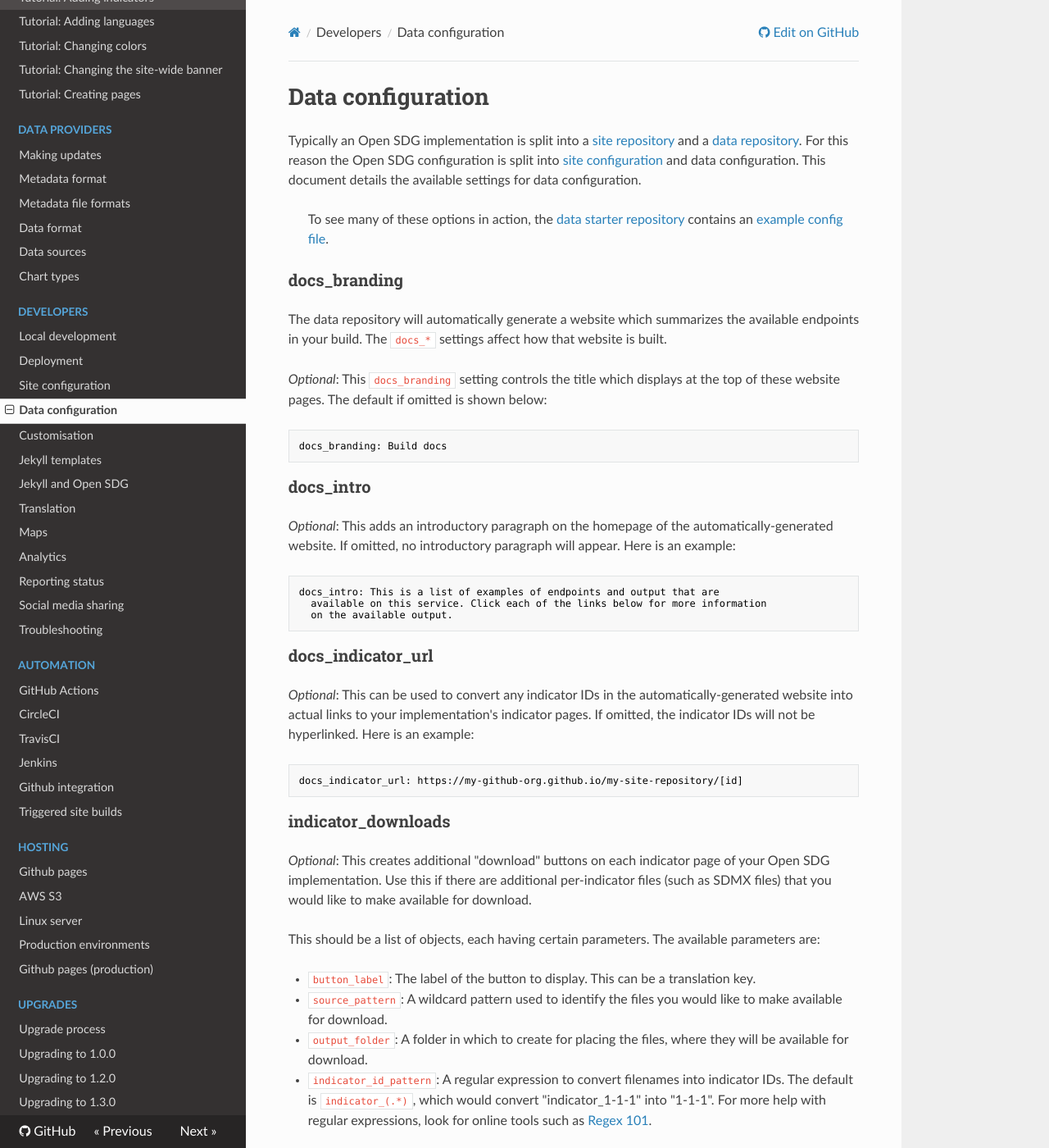
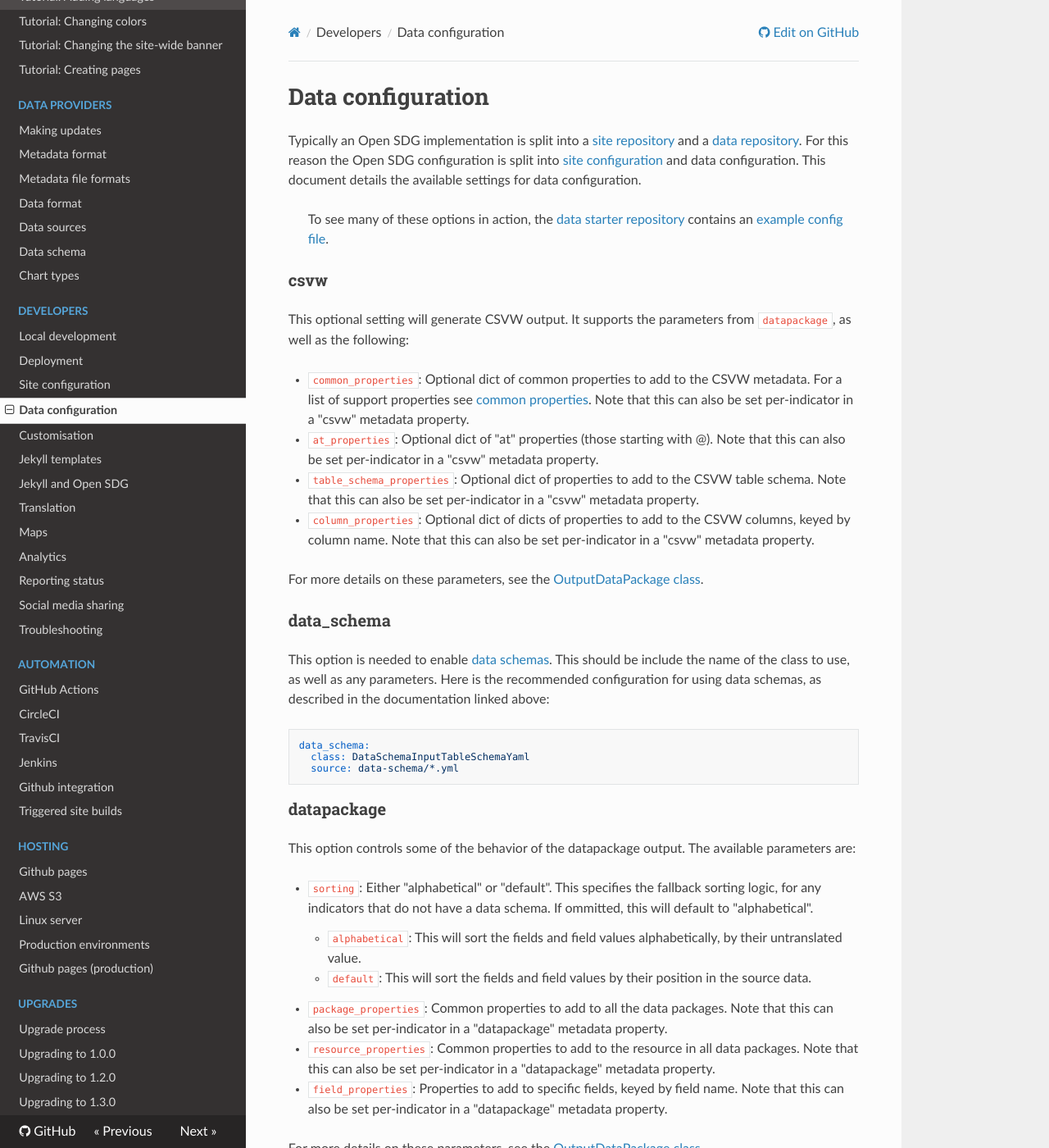
Before and after one commit to open-sdg/open-sdg, an MkDocs documentation site: the page built from docs/data-configuration.md, in a window 1280 px wide and 1400 px high. Shown: the whole window at 82% size. Built offline with MkDocs 1.6.1, drawn with Linux system fonts in a browser that asks for light colours; nearby versions of some CDN libraries; old or Windows-style settings are respelled for this version of MkDocs; some of the changed text lies outside the part shown.

Commit message:
Documentation

````diff
--- a/docs/data-configuration.md
+++ b/docs/data-configuration.md
@@ -3,6 +3,40 @@
 Typically an Open SDG implementation is split into a [site repository](glossary.md#site-repository) and a [data repository](glossary.md#data-repository). For this reason the Open SDG configuration is split into [site configuration](configuration.md) and data configuration. This document details the available settings for data configuration.
 
 > To see many of these options in action, the [data starter repository](https://github.com/open-sdg/open-sdg-data-starter) contains an [example config file](https://github.com/open-sdg/open-sdg-data-starter/blob/develop/data_config.yml).
+
+### csvw
+
+This optional setting will generate CSVW output. It supports the parameters from `datapackage`, as well as the following:
+
+* `common_properties`: Optional dict of common properties to add to the CSVW metadata. For a list of support properties see [common properties](https://w3c.github.io/csvw/metadata/#common-properties). Note that this can also be set per-indicator in a "csvw" metadata property.
+* `at_properties`: Optional dict of "at" properties (those starting with @). Note that this can also be set per-indicator in a "csvw" metadata property.
+* `table_schema_properties`: Optional dict of properties to add to the CSVW table schema. Note that this can also be set per-indicator in a "csvw" metadata property.
+* `column_properties`: Optional dict of dicts of properties to add to the CSVW columns, keyed by column name. Note that this can also be set per-indicator in a "csvw" metadata property.
+
+For more details on these parameters, see the [OutputDataPackage class](https://github.com/open-sdg/sdg-build/blob/1.4.0-dev/sdg/outputs/OutputCsvw.py).
+
+### data_schema
+
+This option is needed to enable [data schemas](data-schema.md). This should be include the name of the class to use, as well as any parameters. Here is the recommended configuration for using data schemas, as described in the documentation linked above:
+
+```
+data_schema:
+  class: DataSchemaInputTableSchemaYaml
+  source: data-schema/*.yml
+```
+
+### datapackage
+
+This option controls some of the behavior of the datapackage output. The available parameters are:
+
+* `sorting`: Either "alphabetical" or "default". This specifies the fallback sorting logic, for any indicators that do not have a data schema. If ommitted, this will default to "alphabetical".
+    * `alphabetical`: This will sort the fields and field values alphabetically, by their untranslated value.
+    * `default`: This will sort the fields and field values by their position in the source data.
+* `package_properties`: Common properties to add to all the data packages. Note that this can also be set per-indicator in a "datapackage" metadata property.
+* `resource_properties`: Common properties to add to the resource in all data packages. Note that this can also be set per-indicator in a "datapackage" metadata property.
+* `field_properties`: Properties to add to specific fields, keyed by field name. Note that this can also be set per-indicator in a "datapackage" metadata property.
+
+For more details on these parameters, see the [OutputDataPackage class](https://github.com/open-sdg/sdg-build/blob/1.4.0-dev/sdg/outputs/OutputDataPackage.py).
 
 ### docs_branding
 
--- a/mkdocs.yml
+++ b/mkdocs.yml
@@ -51,6 +51,7 @@ pages:
         - Metadata file formats: metadata-file-formats.md
         - Data format: data-format.md
         - Data sources: data-sources.md
+        - Data schema: data-schema.md
         - Chart types: charts.md
     - Developers:
         - Local development: development.md
````
Also changed, not shown: docs/data-schema.md (added, +89 -0 lines), 1 other file.
